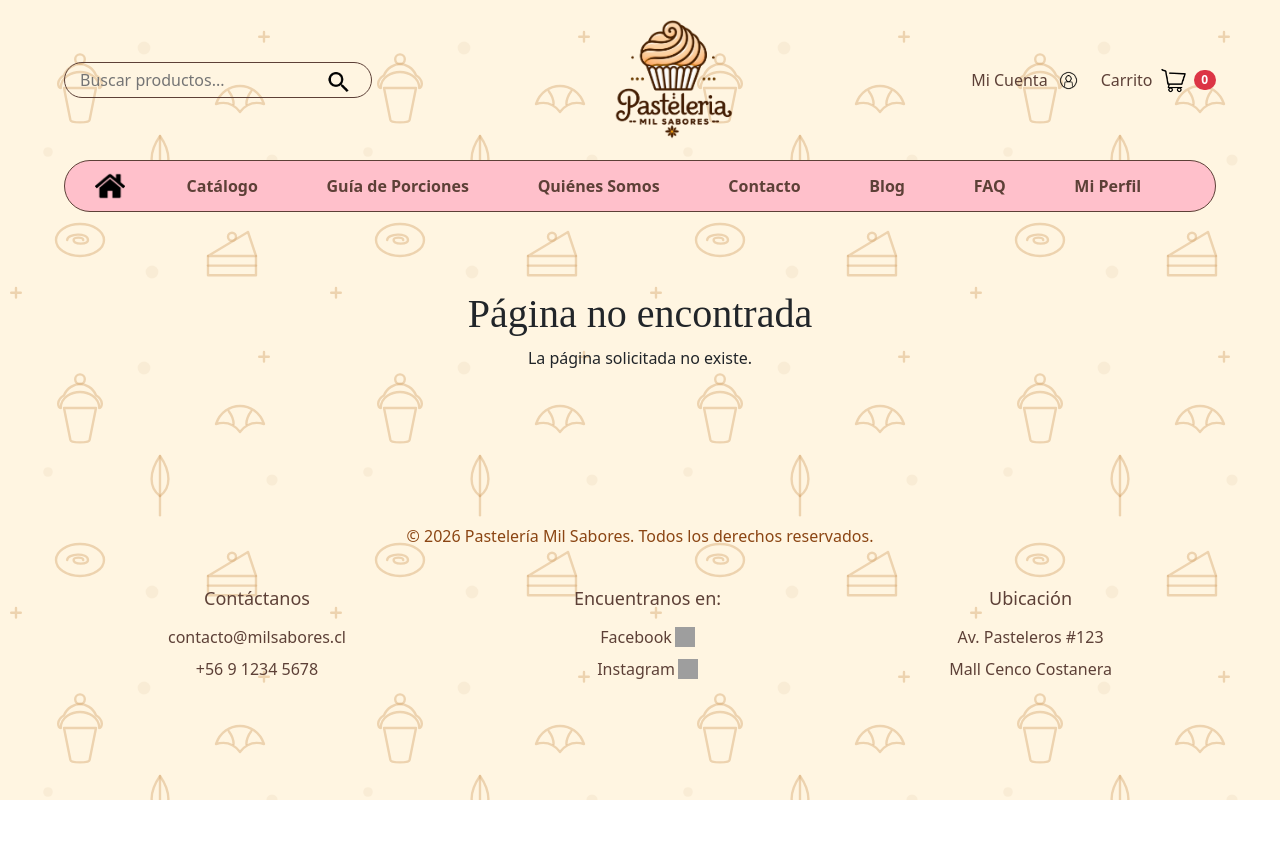
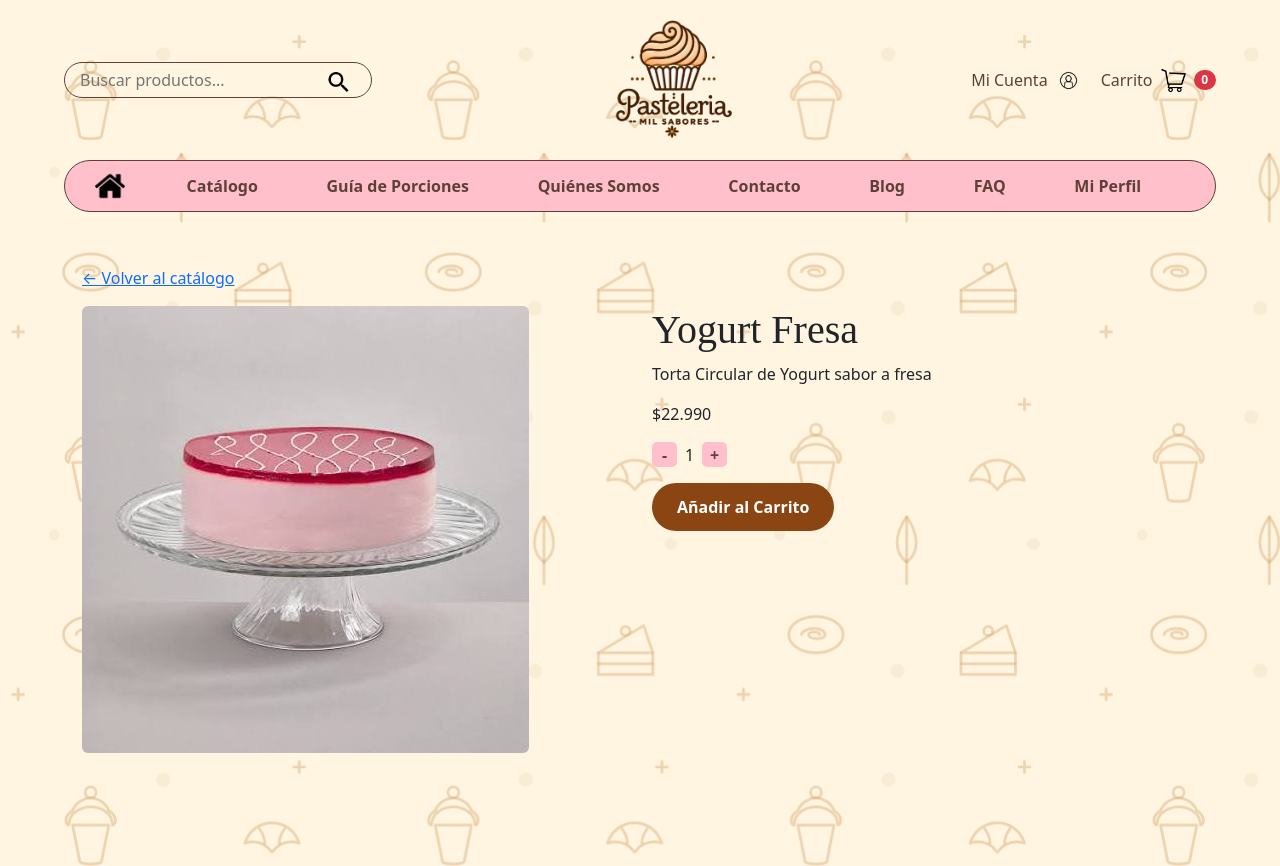
Before and after one commit to javherrerae/mil-sabores, a React (Vite) app in the folder pasteleria-react/: page /producto/TT001 in a window 1280 px wide. Shown: the top 866 px of the page. Before the commit the page ends 800 px from the top, so only its background shows below. Built offline with nearby package versions, Linux system fonts and the light colour scheme; grey boxes are pictures that could not be loaded.

Commit message:
add: Se agrega vista a detalle de productos.

```diff
--- a/pasteleria-react/src/App.jsx
+++ b/pasteleria-react/src/App.jsx
@@ -16,6 +16,7 @@ import Carrito from './Pages/Carrito'
 import Login from './Pages/Login'
 import Registro from './Pages/Registro'
 import RecuperarPassword from './Pages/RecuperarPassword'
+import DetalleProducto from './Pages/DetalleProducto'
 
 function App() {
   return (
@@ -35,6 +36,7 @@ function App() {
         <Route path="/login" element={<Login />} />
         <Route path="/registro" element={<Registro />} />
         <Route path="/recuperar-password" element={<RecuperarPassword />} />
+        <Route path="/producto/:id" element={<DetalleProducto />} />
         <Route path="*" element={
           <main className="container py-5 text-center">
             <h1>Página no encontrada</h1>
--- /dev/null
+++ b/pasteleria-react/src/Pages/DetalleProducto.jsx
@@ -0,0 +1,96 @@
+import { useState } from 'react'
+import { Link, useParams } from 'react-router-dom'
+import { obtenerProductoPorId } from '../data/productos'
+import { agregarAlCarrito } from '../data/carrito'
+
+import '../css/estilos.css'
+import '../css/bootstrap.min.css'
+
+function DetalleProducto() {
+  // logica
+  const { id } = useParams()
+  const producto = obtenerProductoPorId(id)
+
+  const [cantidad, setCantidad] = useState(1)
+  const [mensaje, setMensaje] = useState('')
+
+  function restar() {
+    setCantidad((anterior) => Math.max(1, anterior - 1))
+  }
+
+  function sumar() {
+    setCantidad((anterior) => anterior + 1)
+  }
+
+  function agregar() {
+    try {
+      agregarAlCarrito(producto, cantidad)
+      setMensaje(`${cantidad} x ${producto.nombre} añadido al carrito`)
+    } catch {
+      setMensaje('No fue posible guardar el carrito')
+    }
+  }
+
+  // si el id de la URL no existe, salta un aviso
+  if (!producto) {
+    return (
+      <main className="container py-5 text-center">
+        <h1>Producto no encontrado</h1>
+        <p>El producto que buscas no existe.</p>
+        <Link to="/catalogo" className="btn-marron">
+          Volver al catálogo
+        </Link>
+      </main>
+    )
+  }
+
+  // render
+  return (
+    <main className="container py-4">
+      <Link to="/catalogo">← Volver al catálogo</Link>
+
+      <div className="row mt-3">
+        <div className="col-12 col-md-6 mb-3">
+          <img
+            src={producto.imagen}
+            alt={producto.nombre}
+            className="img-fluid rounded"
+          />
+        </div>
+
+        <div className="col-12 col-md-6">
+          <h1 className="fuente-artistica">{producto.nombre}</h1>
+          <p>{producto.descripcion}</p>
+          <p className="precio">${producto.precio.toLocaleString('es-CL')}</p>
+
+          <div className="d-flex align-items-center gap-2 mb-3">
+            <button
+              type="button"
+              className="btn-cantidad"
+              disabled={cantidad <= 1}
+              onClick={restar}
+            >
+              -
+            </button>
+            <span>{cantidad}</span>
+            <button type="button" className="btn-cantidad" onClick={sumar}>
+              +
+            </button>
+          </div>
+
+          <button type="button" className="btn-marron" onClick={agregar}>
+            Añadir al Carrito
+          </button>
+
+          {mensaje && (
+            <p className="alert alert-success mt-3" role="status">
+              {mensaje}
+            </p>
+          )}
+        </div>
+      </div>
+    </main>
+  )
+}
+
+export default DetalleProducto
--- a/pasteleria-react/src/components/ProductoCard.jsx
+++ b/pasteleria-react/src/components/ProductoCard.jsx
@@ -1,3 +1,4 @@
+import { Link } from 'react-router-dom'
 
 function ProductoCard({ producto, onAgregar }) {
   const precioFormateado = producto.precio.toLocaleString('es-CL')
@@ -5,14 +6,18 @@ function ProductoCard({ producto, onAgregar }) {
   return (
     <div className="tarjeta-catalogo">
       <div className="img-torta">
-        <img
-          src={producto.imagen}
-          alt={producto.nombre}
-        />
+        <Link to={`/producto/${producto.id}`}>
+          <img src={producto.imagen} alt={producto.nombre} />
+        </Link>
       </div>
 
       <h3 className="fuente-artistica">
-        {producto.nombre}
+        <Link
+          to={`/producto/${producto.id}`}
+          style={{ color: 'inherit', textDecoration: 'none' }}
+        >
+          {producto.nombre}
+        </Link>
       </h3>
 
       <p>{producto.descripcion}</p>
```
